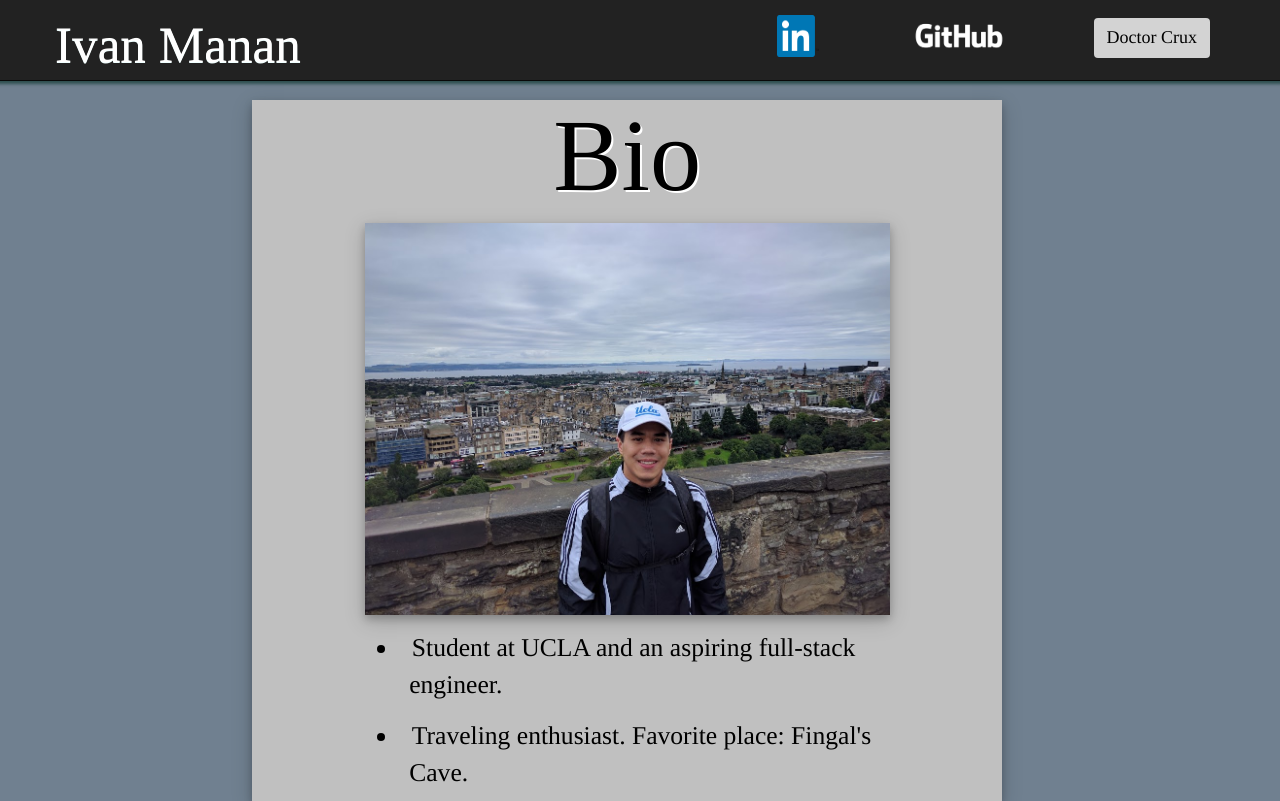
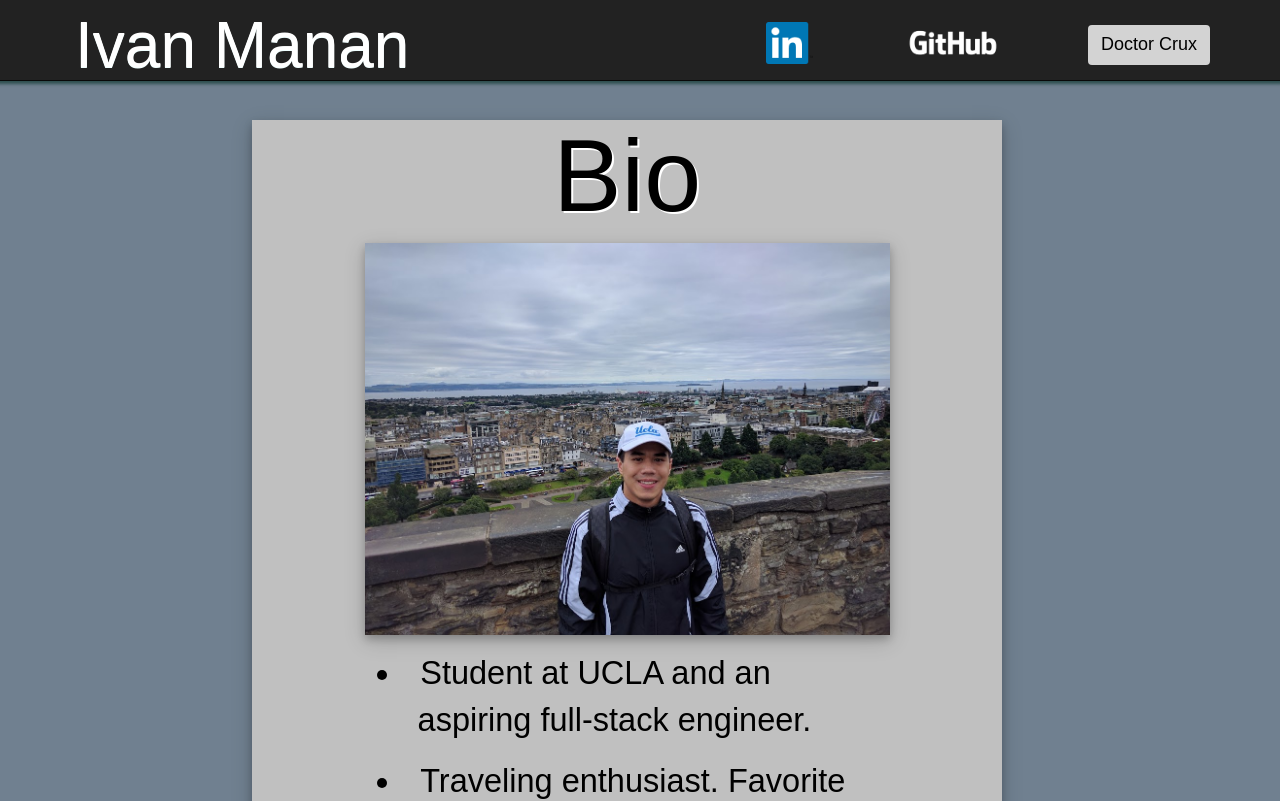
Before and after one commit to ivanmanan/Personal-Website, a React (Create React App) app: page / in a window 1280 px wide. Shown: the top 801 px of the page. Built offline with nearby package versions, Linux system fonts and the light colour scheme.

Commit message:
Updated font styling

```diff
--- a/public/index.html
+++ b/public/index.html
@@ -11,7 +11,7 @@
   </head>
 
   <body>
-    <div class="text-center" id="root" style="margin-top: 80px; color: black">
+    <div class="text-center" id="root" style="margin-top: 100px; color: black">
       <!-- Everything will be rendered through jsx -->
     </div>
   </body>
--- a/src/styles.css
+++ b/src/styles.css
@@ -2,7 +2,7 @@ html {
     width: 98vw;
 }
 body{
-    font-family: times-new-roman, Times, serif;
+    font-family: Sans-Serif, times-new-roman, Times;
     background-color: slategray;
     /* Removes cursor arrow */
     cursor: default;
@@ -17,11 +17,12 @@ body{
     margin-top: 22px;
 }
 #heading{
-    margin-left: 25px;
-    font-size: 4vw;
+    margin-left: 45px;
+    font-size: 5vw;
     color: white;
     text-shadow: 0px 0.5px azure;
     display: inline-block;
+    padding-bottom: 8%;
 }
 #header-links ul{
     white-space: nowrap;
@@ -30,6 +31,7 @@ body{
     display: inline-block;
     margin-left: 30px;
     margin-right: 30px;
+    margin-top: 1.3%;
 }
 #header-links button{
     color: white;
@@ -47,8 +49,10 @@ body{
     color: black;
 }
 .linked-in-logo {
-    width: 42px;
-    height: 42px;
+    max-width: 42px;
+    max-height: 42px;
+    width: auto;
+    height: auto;
 }
 .github-logo {
     width: 100px;
@@ -81,10 +85,12 @@ h1, li, p{
     text-shadow: 2px 2px white;
 }
 .projectItem li{
-    font-size: 18px;
-    font-size: 2vw;
-    padding-left: 2.5vw;
-    text-indent: -2.5vw;
+    font-size: 325%;
+    padding-left: 8%;
+    text-indent: -8.8%;
+    /* font-size: 2vw; */
+    /* padding-left: 2.8vw; */
+    /* text-indent: -2.8vw; */
     margin-top: 15px;
 }
 .projectItem img{
```
